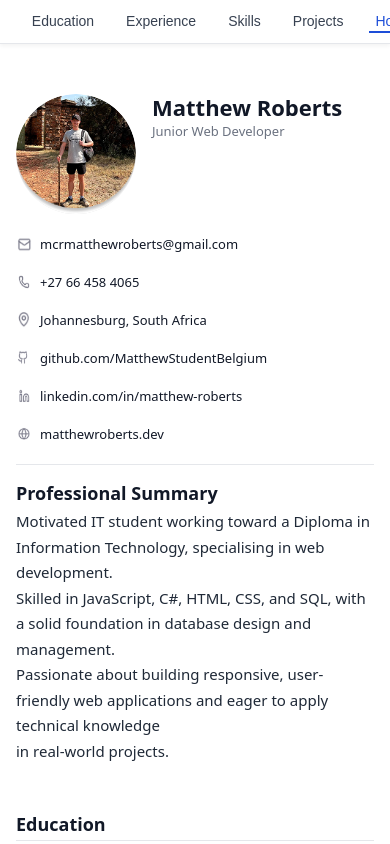
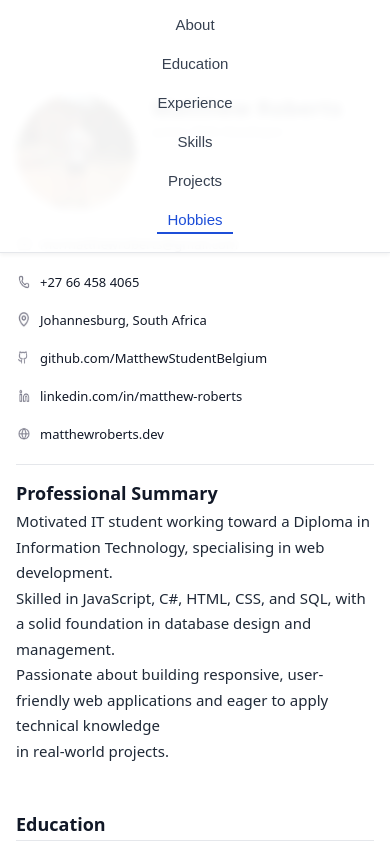
Before and after one commit to MatthewStudentBelgium/portfolio-milestone2, a React (Vite) app: page / in a window 390 px wide. Shown: the top 844 px of the page. Built offline with nearby package versions, Linux system fonts and the light colour scheme.

Commit message:
Fix: responsive navbar layout for mobile screens

```diff
--- a/src/components/HeaderNav.css
+++ b/src/components/HeaderNav.css
@@ -8,6 +8,8 @@
   z-index: 9999;
   padding: 10px 0;
   box-shadow: 0 2px 4px rgba(0, 0, 0, 0.05);
+  overflow-x: hidden; /* prevent horizontal scroll */
+  box-sizing: border-box;
 }
 
 .nav__list {
@@ -16,7 +18,8 @@
   gap: 20px;
   list-style: none;
   margin: 0;
-  padding: 0;
+  padding: 0 10px;
+  flex-wrap: wrap; /* ✅ allow wrapping on smaller screens */
 }
 
 .nav__link {
@@ -31,6 +34,7 @@
   padding-bottom: 4px;
 }
 
+/* underline animation */
 .nav__link::after {
   content: "";
   position: absolute;
@@ -55,3 +59,24 @@
   width: 100%;
   left: 0;
 }
+
+/* 📱 Mobile Fix */
+@media (max-width: 650px) {
+  .nav__list {
+    flex-direction: column;
+    align-items: center;
+    gap: 10px;
+    padding-bottom: 8px;
+  }
+
+  .nav__link {
+    font-size: 15px;
+    padding: 6px 10px;
+    width: 100%;
+    text-align: center;
+  }
+
+  body {
+    overflow-x: hidden;
+  }
+}
```
